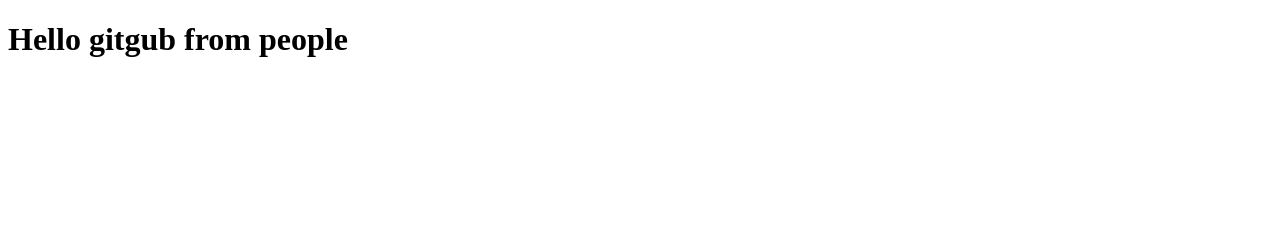
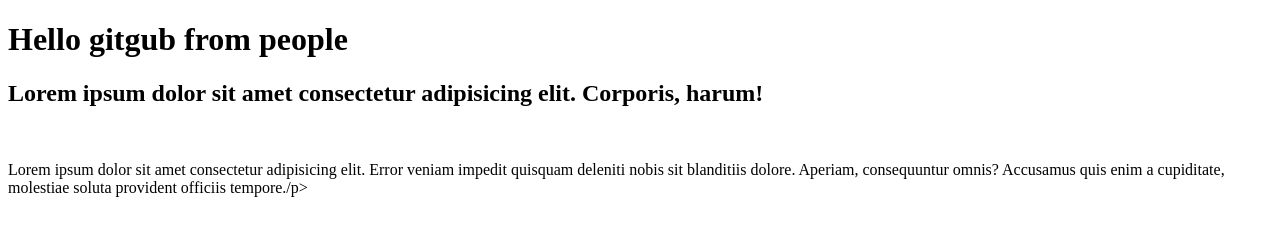
Before and after one commit to vohobjonoff/lesson2, a plain HTML site: page index.html in a window 1280 px wide. Drawn offline with Linux system fonts and the light colour scheme.

Commit message:
main hero done

```diff
--- a/index.html
+++ b/index.html
@@ -14,7 +14,11 @@
         <div class="extra"></div>
     </header>
     <main>
-        <section></section>
+        <section class="hero">
+            <h2>Lorem ipsum dolor sit amet consectetur adipisicing elit. Corporis, harum!</h2>
+            <img src="" alt="">
+            <p>Lorem ipsum dolor sit amet consectetur adipisicing elit. Error veniam impedit quisquam deleniti nobis sit blanditiis dolore. Aperiam, consequuntur omnis? Accusamus quis enim a cupiditate, molestiae soluta provident officiis tempore./p>
+        </section>
         <section></section>
         <section></section>
         <section></section>
```
